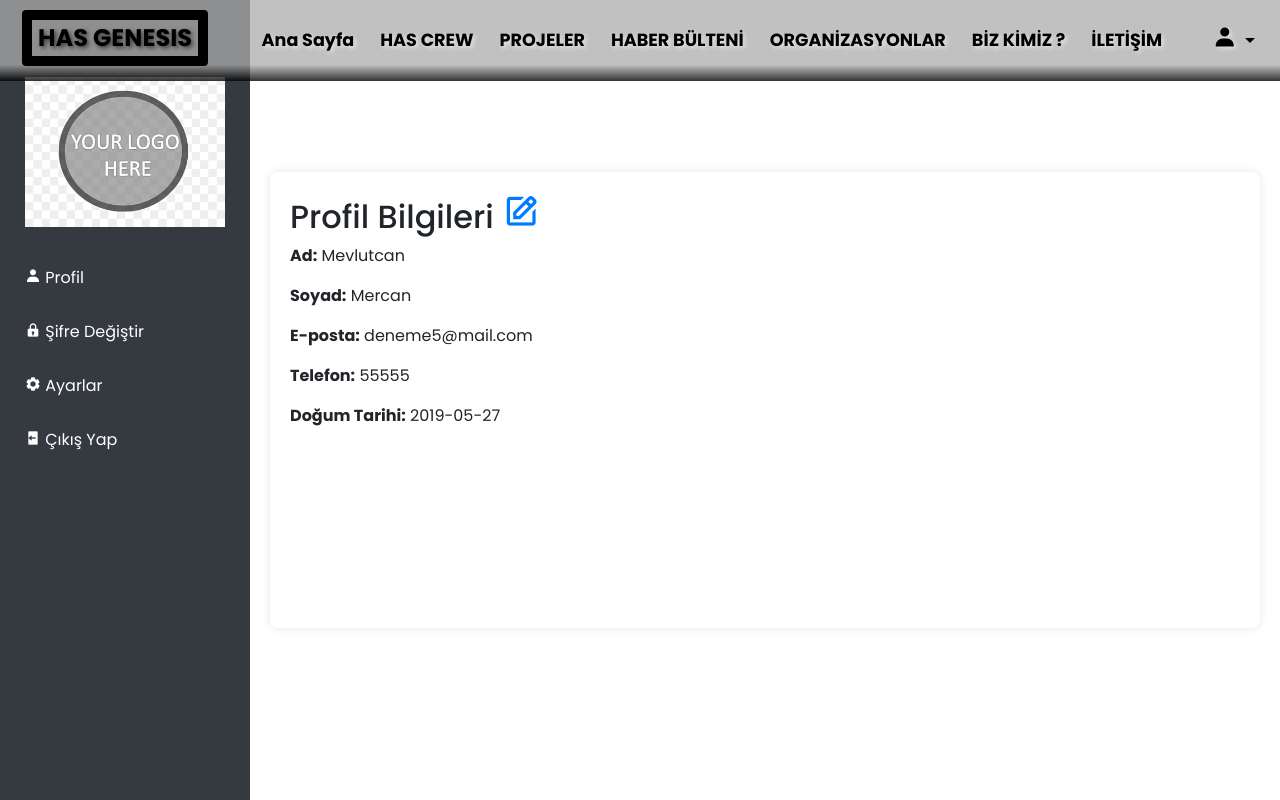
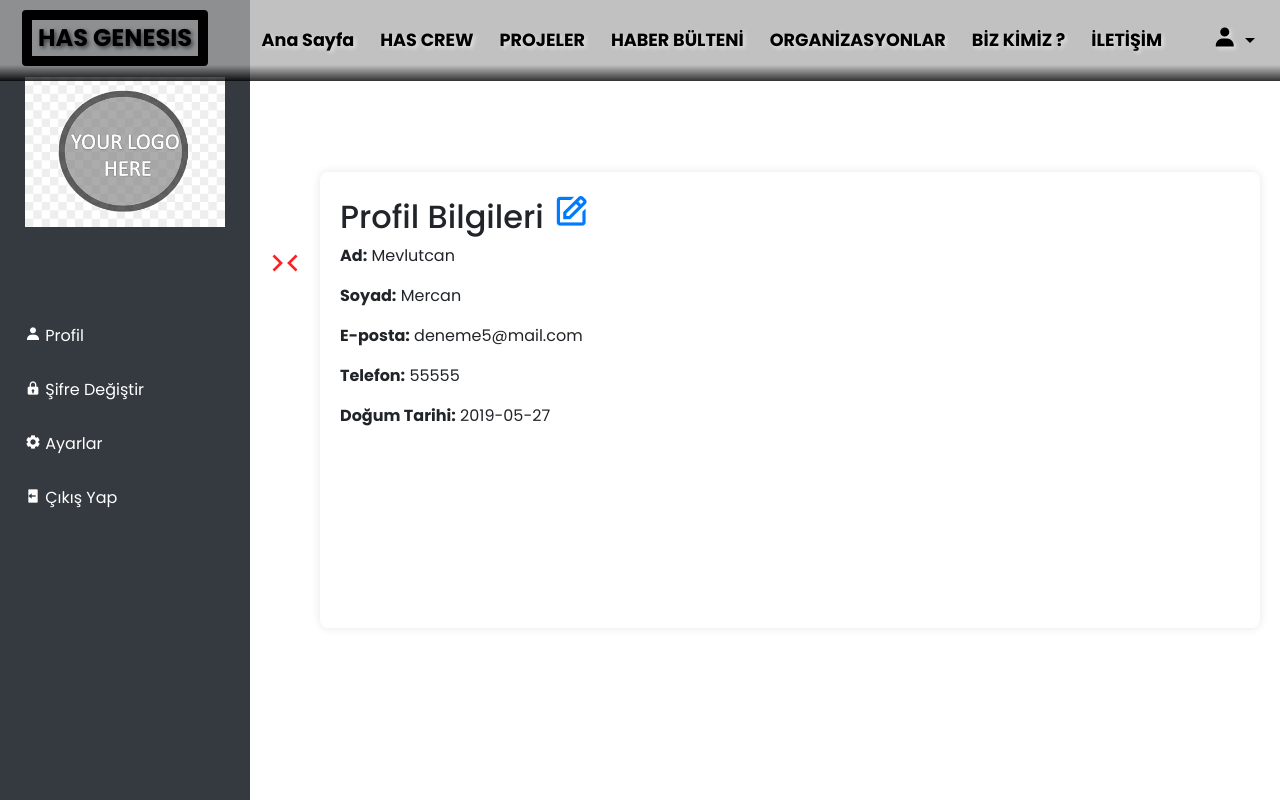
Before and after one commit to mevlutcanmercan/hasgenesis, a PHP site: page /account in a window 1280 px wide. Run offline with PHP 8.4, Linux system fonts and the light colour scheme; a user stored in the database is signed in; data comes from the database, SQL or seed files in the repository; data that the repository does not hold is empty; some libraries are stand-ins or nearby versions.

Commit message:
sideBar-Collapse

```diff
--- a/account.php
+++ b/account.php
@@ -84,6 +84,8 @@ if ($_SERVER['REQUEST_METHOD'] === 'POST' && isset($_POST['change_password'])) {
     <div class="sidebar">
         <div class="logo text-center mb-4">
             <img src="/hasgenesis/images/logo-empty.png" alt="Logo" style="width: 80%;">
+             <!-- Sidebar toggle butonu -->
+        <button id="toggle-sidebar" class="btnCollapse"><i class='bx bx-collapse-horizontal'></i></button>
         </div>
         <nav class="nav flex-column">
             <a href="#profile" class="nav-link active" data-bs-toggle="tab"><i class='bx bxs-user'></i> Profil</a>
@@ -212,5 +214,18 @@ if ($_SERVER['REQUEST_METHOD'] === 'POST' && isset($_POST['change_password'])) {
             swal("Hata!", "Şifre değiştirilirken bir hata oluştu.", "error");
         <?php endif; ?>
     </script>
+    <script>
+    // Sidebar'ı daraltma/genişletme fonksiyonu
+    document.getElementById('toggle-sidebar').addEventListener('click', function() {
+        const sidebar = document.querySelector('.sidebar');
+        const content = document.querySelector('.content');
+        const btnCollapse = document.querySelector('.btnCollapse');
+
+        sidebar.classList.toggle('collapsed');
+        content.classList.toggle('collapsed');
+        btnCollapse.classList.toggle('collapsed');
+    });
+</script>
+
 </body>
 </html>
--- a/css/account.css
+++ b/css/account.css
@@ -42,3 +42,51 @@ body {
     width: 100%;
     max-width: 1000px;
 }
+
+/* Sidebar daraltılmış durum için */
+.sidebar.collapsed {
+    min-width: 80px;
+    max-width: 80px;
+    text-align: center;
+}
+
+.sidebar.collapsed .nav-link {
+    text-align: center;
+    font-size: 0.8rem;
+    padding: 15px 0;
+}
+
+.sidebar.collapsed .nav-link i {
+    font-size: 1.5rem;
+}
+
+.sidebar.collapsed .nav-link span {
+    display: none;
+}
+
+.content {
+    margin-left: 300px;
+    transition: margin-left 0.3s ease;
+}
+
+.content.collapsed {
+    margin-left: 80px;
+}
+.btnCollapse {
+    position:relative;
+    right: -160px;
+    top: 10px;
+    z-index: -1;
+    font-size: 2rem;
+    cursor: pointer;
+    background-color: #fff;
+    color: #ff2121;
+    border:  #343a40;
+    padding: 5px 10px;
+    border-radius: 11px 11px 11px 11px;
+    transition: right 0.3s ease;
+}
+
+.sidebar.collapsed .btnCollapse {
+    right: -40px;
+}
--- a/dB/database.php
+++ b/dB/database.php
@@ -1,7 +1,7 @@
 <?php
 $servername = "localhost";
 $username = "root";
-$password = "";
+$password = "1234";
 $dbname = "hasgenesis";
 
 $conn = new mysqli($servername, $username, $password, $dbname);
--- a/navbar.php
+++ b/navbar.php
@@ -29,10 +29,10 @@ if (isset($_SESSION['id_users'])) {
                 <i class='bx bxs-user' style='font-size: 24px;'></i>
             </a>
             <ul class='dropdown-menu dropdown-menu-end' aria-labelledby='navbarDropdown'>
-                <li><a class='dropdown-item' href='account.php'>Profilim</a></li>
+                <li><a class='dropdown-item' href='account'>Profilim</a></li>
                 <li><a class='dropdown-item' href='#'>Ayarlar</a></li>
                 <li><hr class='dropdown-divider'></li>
-                <li><a class='dropdown-item' href='logout.php'>Çıkış Yap</a></li>
+                <li><a class='dropdown-item' href='logout'>Çıkış Yap</a></li>
             </ul>
         </li>
     ";
```
